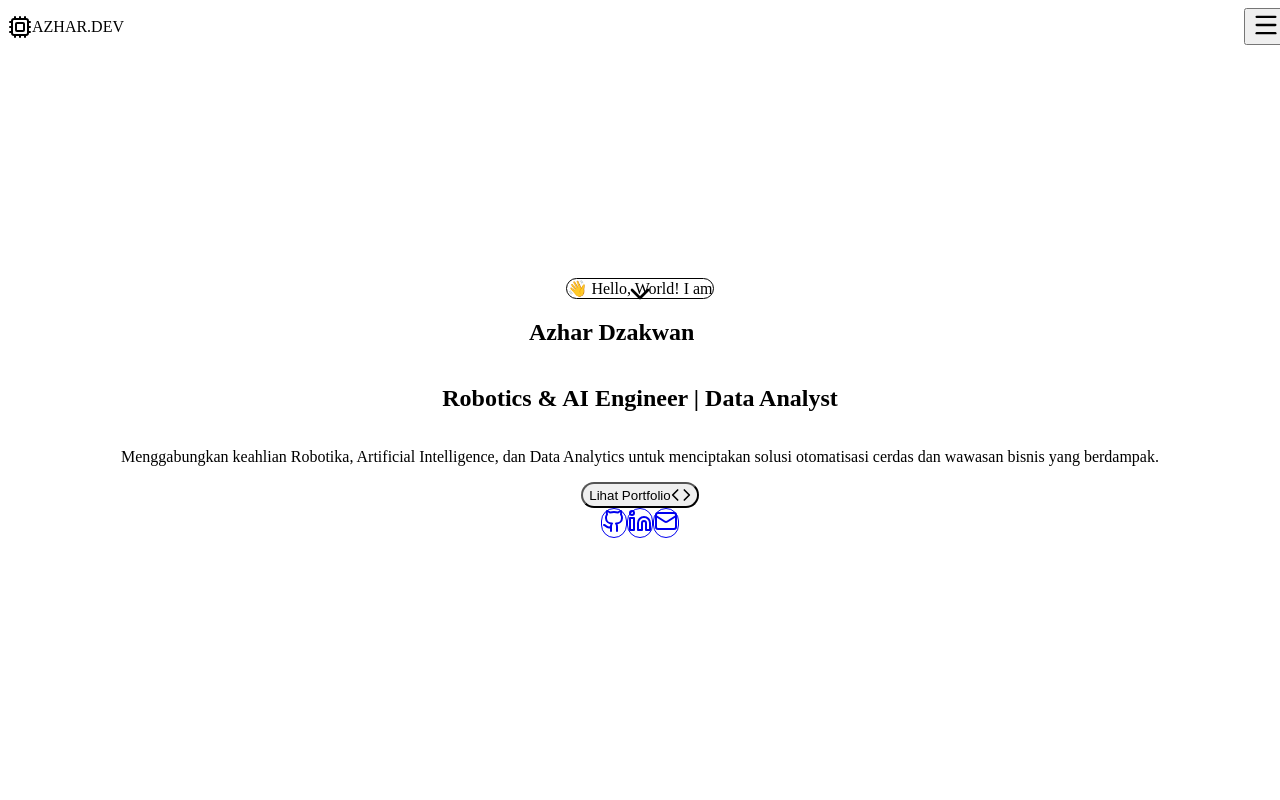
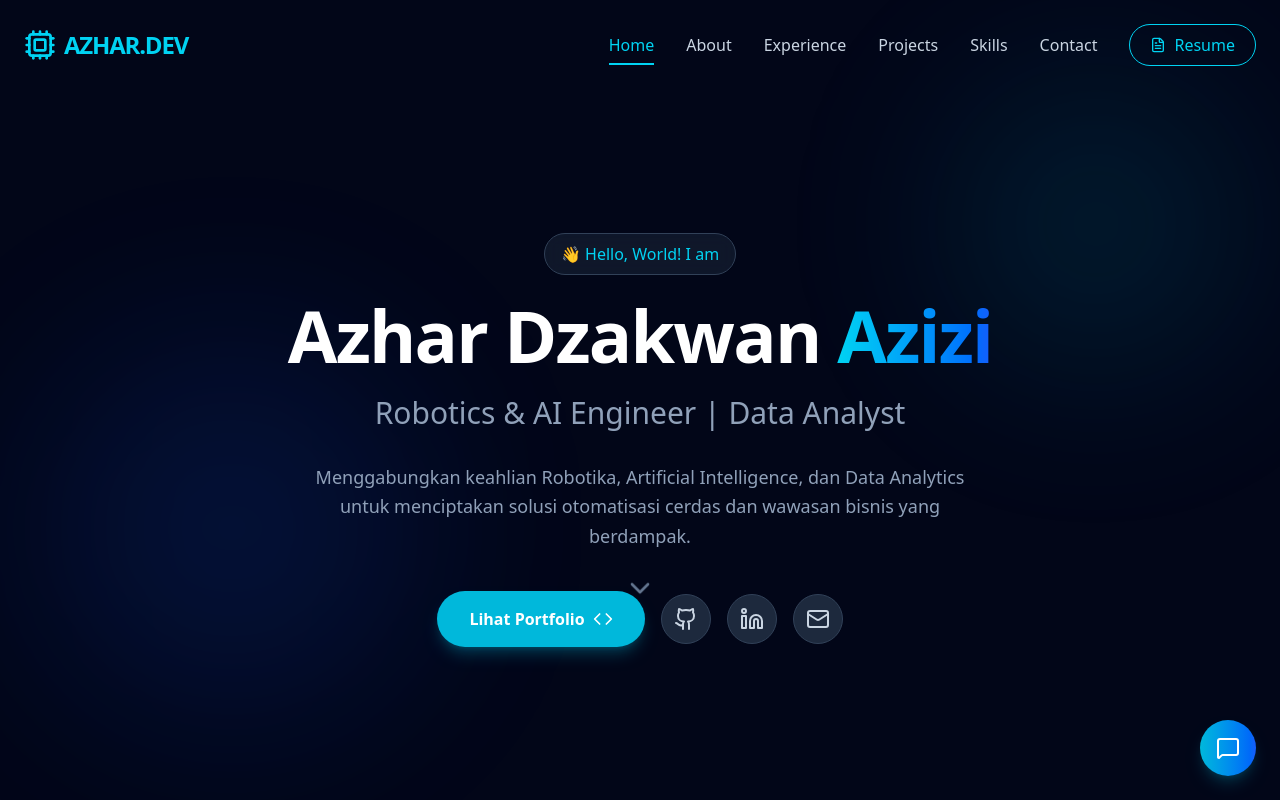
Before and after one commit to elite789/portofolio-azhar, a React (Vite) app: page / in a window 1280 px wide. Shown: the top 800 px of the page. Built offline with nearby package versions, Linux system fonts and the light colour scheme.

Commit message:
Fix Tailwind CSS v4 configuration and dependencies

```diff
--- a/package.json
+++ b/package.json
@@ -10,6 +10,7 @@
     "preview": "vite preview"
   },
   "dependencies": {
+    "@tailwindcss/postcss": "^4.1.17",
     "lucide-react": "^0.554.0",
     "react": "^19.2.0",
     "react-dom": "^19.2.0"
--- a/postcss.config.js
+++ b/postcss.config.js
@@ -1,6 +1,5 @@
 export default {
     plugins: {
-        tailwindcss: {},
-        autoprefixer: {},
+        "@tailwindcss/postcss": {},
     },
 }
--- a/src/index.css
+++ b/src/index.css
@@ -1,3 +1 @@
-@tailwind base;
-@tailwind components;
-@tailwind utilities;
+@import "tailwindcss";
```
Also changed, not shown: 1 other file (tests, documents, lock files or other folders).
